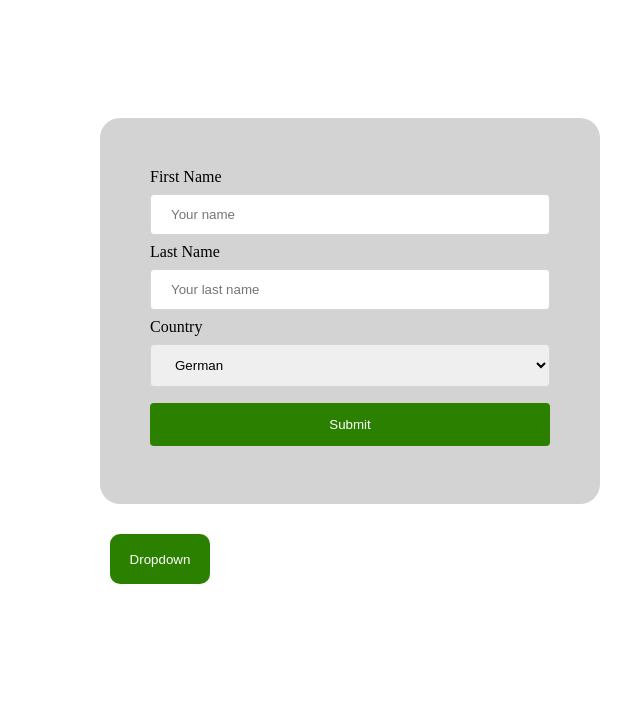
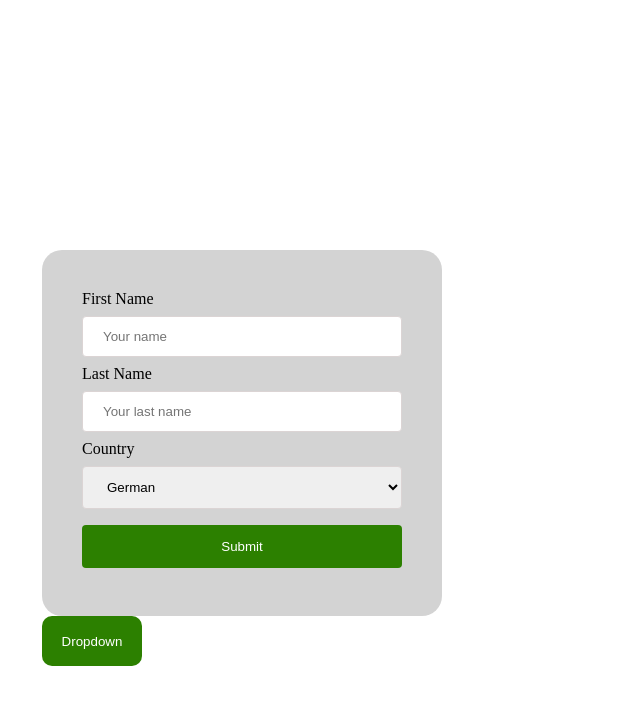
Before and after one commit to Han-a72/css4.github.io, a plain HTML site: page index.html in a window 1280 px wide. Shown: the whole page, without its empty margins (398-1038 px from the left). Drawn offline with Linux system fonts and the light colour scheme.

Commit message:
2nd  commit

```diff
--- a/index.html
+++ b/index.html
@@ -8,6 +8,8 @@
 </head>
 <body>
     <div class="d1">
+
+        <div class="inner-div">
         <form>
 
             <label for="firstname">First Name</label>
@@ -24,12 +26,11 @@
     </select>
 
     <input class="submit"    type="submit" value="Submit">
-        </form>
-    </div>
+</form>
 
-<br>
-<br>
 
+
+</div>
 <div class="div1">
     <button class="button">Dropdown</button>
     <div class="div2">
@@ -39,5 +40,8 @@
     </div>
 </div>
 
+
+</div>
+
 </body>
 </html>
--- a/style.css
+++ b/style.css
@@ -1,12 +1,20 @@
 .d1{padding: 50px;
+left: 50%;
 
+top: 50%;
+  width: 400px;
+  height: 300px;
 
-  margin: 110px 490px ;
-  width: 400px;
-  background-color:#d3d3d3;
   border-radius: 20px;
   position: absolute;
   display: block;
+
+ transform: translate(-50%,-50%);
+}
+.inner-div{
+  background-color:#d3d3d3;
+  padding: 40px;
+  border-radius: 20px;
 }
 
 input[type=text], select {
@@ -32,7 +40,8 @@ input[type=text], select {
 
   }
 
-  .submit:hover{background-color: #90d46b;}
+  .submit:hover{
+    background-color: #90d46b;}
   .button{
     background-color:#2c8000 ;
     color: white;
@@ -43,16 +52,17 @@ input[type=text], select {
     border-radius: 10px;
   }
 
-  .div1{
-    margin:450px 460px;
+  /* .div1{
+
 
     width: 400px;
     padding: 40px;
     border: none;
-    position: absolute;
+
     display:  inline-block;
 
-  }
+
+  } */
   .div2 {
     width: 200px;
     background-color:#d3d3d3;
@@ -72,5 +82,7 @@ input[type=text], select {
     height: auto;
    border-radius: 10px;}
 
-.div1:hover .div2  {display: block;}
-.button:hover{background-color: #90d46b;}
+.div1:hover .div2  {
+  display: block;}
+.button:hover{
+  background-color: #90d46b;}
```
